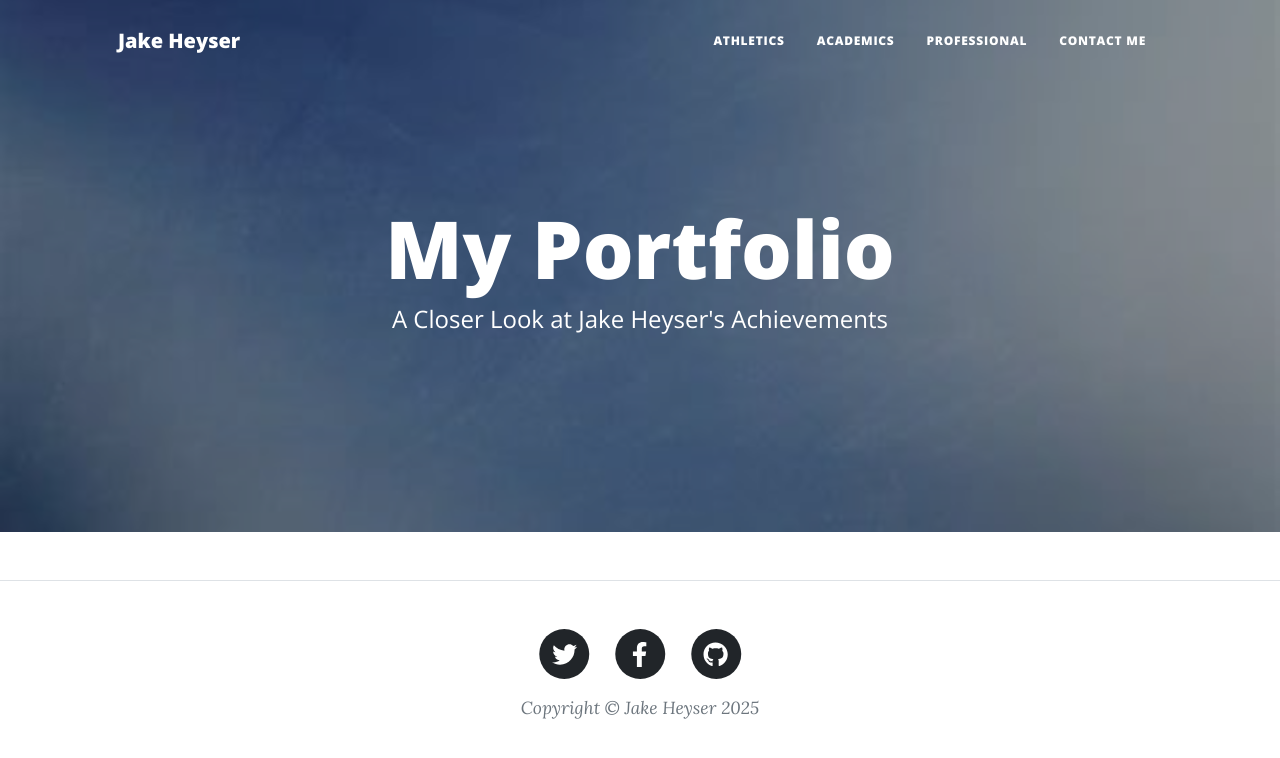
After one commit to heyserj/Online-Python-Course-Projects, a Flask app: page /contact in a window 1280 px wide. The commit adds this page. Shown: the top 758 px of the page. Run offline with Flask 3, Linux system fonts and the light colour scheme; some libraries are stand-ins or nearby versions.

Commit message:
Adding routes for the header tabs and features to home page

```diff
--- a/day-83-personal-website/main.py
+++ b/day-83-personal-website/main.py
@@ -10,5 +10,25 @@ def home():
     current_year = datetime.now().year
     return render_template("index.html", current_year=current_year)
 
+@app.route("/athletics")
+def athletics():
+    current_year = datetime.now().year
+    return render_template("athletics.html", current_year=current_year)
+
+@app.route("/academics")
+def academics():
+    current_year = datetime.now().year
+    return render_template("academics.html", current_year=current_year)
+
+@app.route("/professional")
+def professional():
+    current_year = datetime.now().year
+    return render_template("professional.html", current_year=current_year)
+
+@app.route("/contact")
+def contact():
+    current_year = datetime.now().year
+    return render_template("contact.html", current_year=current_year)
+
 if __name__ == "__main__":
     app.run(debug=True)
--- /dev/null
+++ b/day-83-personal-website/templates/contact.html
@@ -0,0 +1,20 @@
+{% include "header.html" %}
+
+<!-- Page Header-->
+<header
+  class="masthead"
+  style="background-image: url('../static/assets/img/background.jpg')"
+>
+  <div class="container position-relative px-4 px-lg-5">
+    <div class="row gx-4 gx-lg-5 justify-content-center">
+      <div class="col-md-10 col-lg-8 col-xl-7">
+        <div class="site-heading">
+          <h1>My Portfolio</h1>
+          <span class="subheading">A Closer Look at Jake Heyser's Achievements</span>
+        </div>
+      </div>
+    </div>
+  </div>
+</header>
+
+{% include "footer.html" %}
--- a/day-83-personal-website/templates/header.html
+++ b/day-83-personal-website/templates/header.html
@@ -62,21 +62,21 @@
             <li class="nav-item">
               <a
                 class="nav-link px-lg-3 py-3 py-lg-4"
-                href="{{ url_for('get_all_posts') }}"
+                href="{{ url_for('athletics') }}"
                 >Athletics</a
               >
             </li>
             <li class="nav-item">
               <a
                 class="nav-link px-lg-3 py-3 py-lg-4"
-                href="{{ url_for('about') }}"
+                href="{{ url_for('academics') }}"
                 >Academics</a
               >
             </li>
             <li class="nav-item">
               <a
                 class="nav-link px-lg-3 py-3 py-lg-4"
-                href="{{ url_for('contact') }}"
+                href="{{ url_for('professional') }}"
                 >Professional</a
               >
             </li>
```
Also changed, not shown: day-83-personal-website/templates/academics.html (added, +20 -0 lines), day-83-personal-website/templates/athletics.html (added, +20 -0 lines), day-83-personal-website/templates/index.html (+49 -0 lines), day-83-personal-website/templates/professional.html (added, +20 -0 lines).
